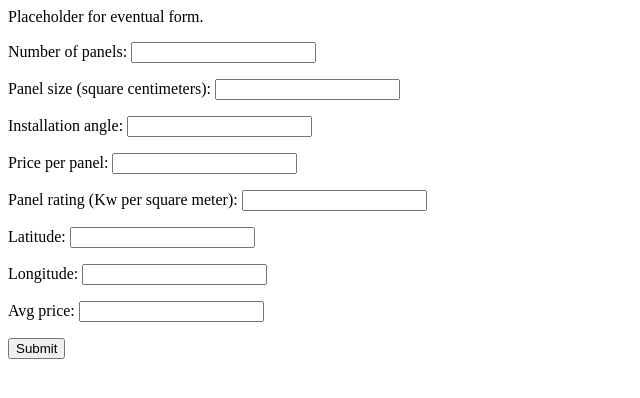
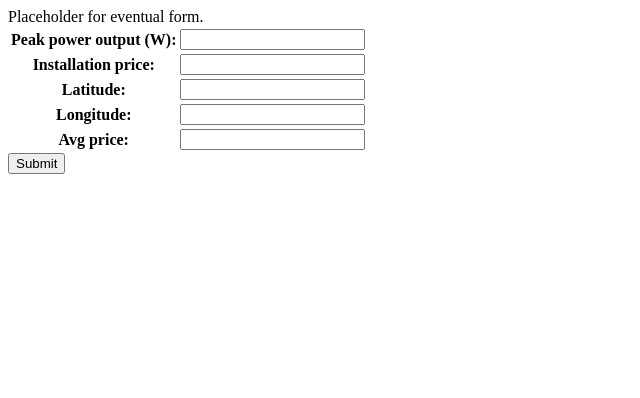
Before and after one commit to marquiswang/solar, a Django app: template solar/templates/payback_calc/index.html in a window 1280 px wide. Shown: the top 398 px of the page, without its empty margins (0-640 px from the left). Run offline with Django 3.2, Linux system fonts and the light colour scheme; the template is opened without the code that fills it: values that come from a table or form of the project are taken from there, others are empty.

Commit message:
Uses total system cost and peak output instead of individual panel ratings and costs
git-svn-id: https://svn.cs.hmc.edu/svn/solar2009/trunk@21 305149e5-7d4b-415f-9477-61f394bc3cda

```diff
--- a/solar/payback_calc/formdef.py
+++ b/solar/payback_calc/formdef.py
@@ -2,22 +2,26 @@ from django import forms
 
 class SolarForm(forms.Form):
     # first part
-    number_of_panels = forms.IntegerField()
-    number_of_panels.label = "Number of panels"
+    # number_of_panels = forms.IntegerField()
+    # number_of_panels.label = "Number of panels"
+    #
+    # panel_size = forms.FloatField()
+    # panel_size.label = "Panel size (square centimeters)"
+    #
+    # installation_angle = forms.FloatField()
+    # installation_angle.label = "Installation angle"
+    #
+    # price_per_panel = forms.FloatField()
+    # price_per_panel.label = "Price per panel"
+    #
+    # panel_rating = forms.FloatField()
+    # panel_rating.label = "Panel rating (Kw per square meter)"
 
-    panel_size = forms.FloatField()
-    panel_size.label = "Panel size (square centimeters)"
+    peak_power_output = forms.FloatField()
+    peak_power_output.label = "Peak power output (W)"
 
-    installation_angle = forms.FloatField()
-    installation_angle.label = "Installation angle"
-
-    price_per_panel = forms.FloatField()
-    price_per_panel.label = "Price per panel"
-
-    panel_rating = forms.FloatField()
-    panel_rating.label = "Panel rating (Kw per square meter)"
-
-
+    installation_price = forms.FloatField()
+    installation_price.label = "Installation price"
 
     # coords
     latitude = forms.FloatField()
--- a/solar/templates/payback_calc/index.html
+++ b/solar/templates/payback_calc/index.html
@@ -1,6 +1,8 @@
 Placeholder for eventual form.
 
 <form action="/calc_payback/" method="POST">
-{{ form.as_p }}
+<table>
+{{ form.as_table }}
+</table>
 <input type="submit" value="Submit" />
 </form>
```
Also changed, not shown: solar/payback_calc/views.py (+15 -13 lines), solar/templates/payback_calc/response.html (+10 -1 lines).
